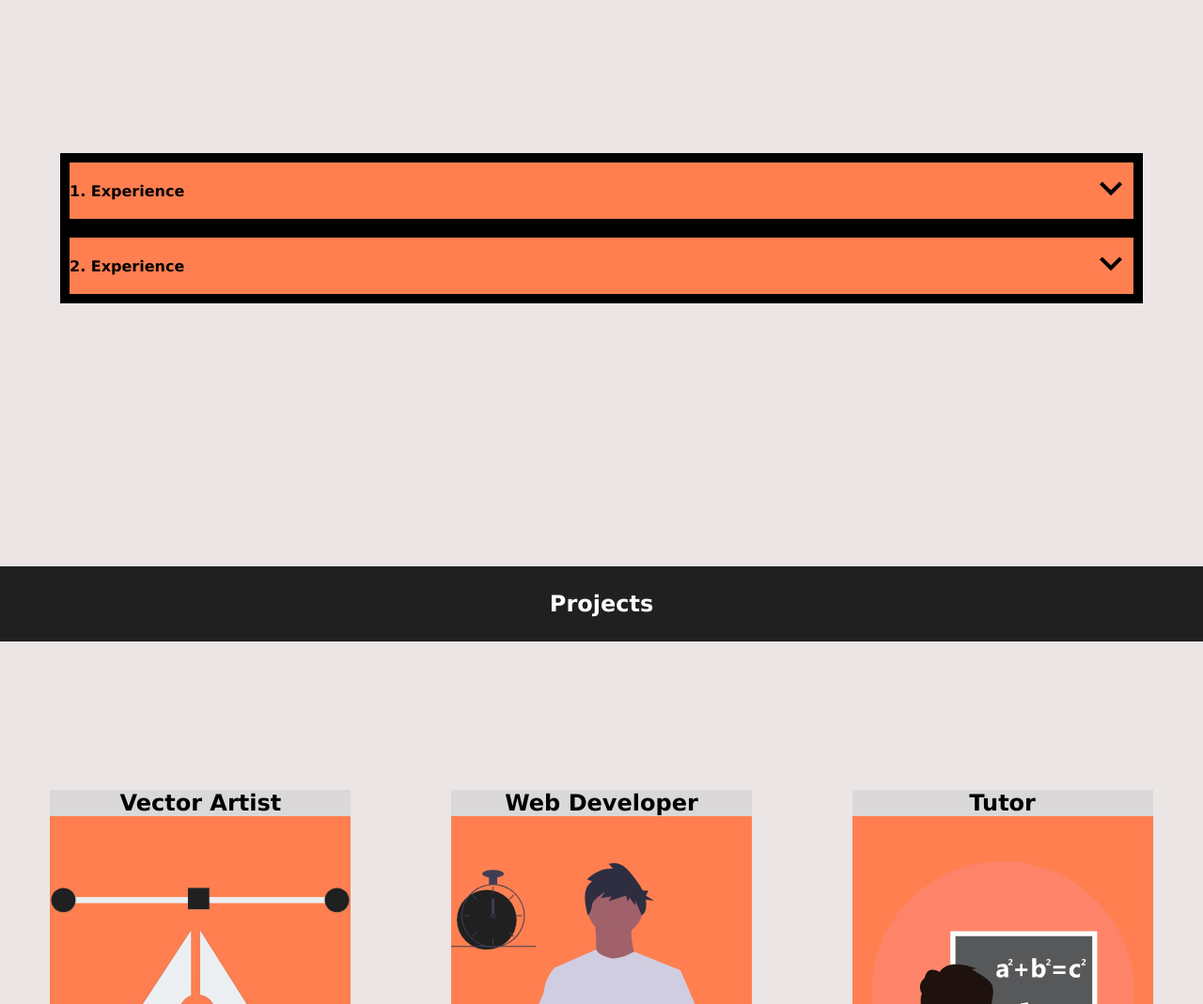
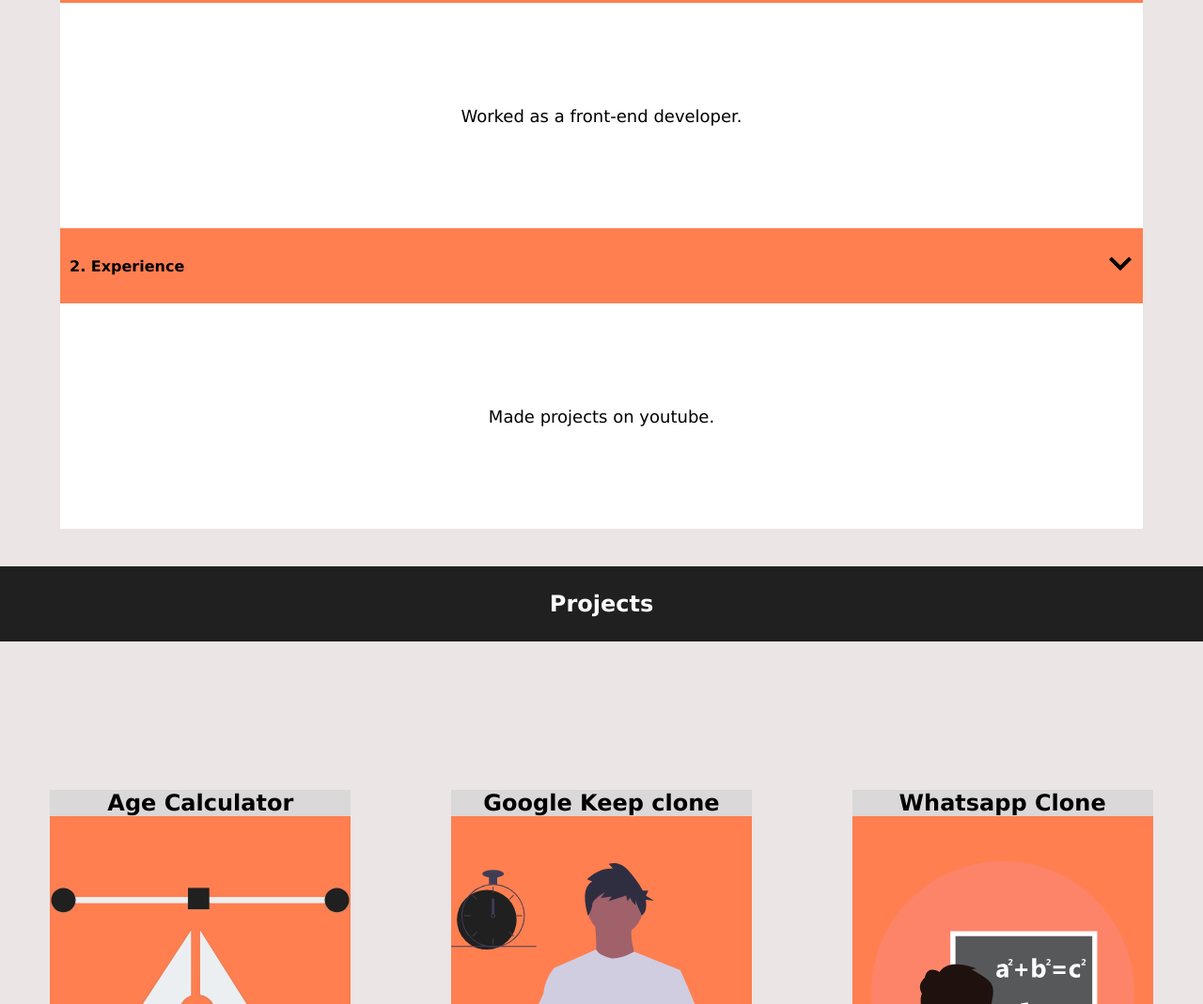
Before and after one commit to im-nikhilsharma/myportfolio, a plain HTML site: page index.html in a window 1280 px wide. Shown: the part 2677-3746 px from the top of the page at 94% size. Drawn offline with Linux system fonts and the light colour scheme.

Commit message:
Add files via upload

```diff
--- a/index.html
+++ b/index.html
@@ -163,7 +163,7 @@
         <div class="col_but"> <img id="svg_arrow" class="svg" src="/images/352466_arrow_down_icon.svg" alt="down-arrow"></div>
         </div>
         <div class="exp_dis" id="exp_id">
-            <p>Hello i have experience in cake making.</p>
+            <p>Worked as a front-end developer.</p>
         </div>
 
         <div onclick="experience1()" class="exp_box">
@@ -171,7 +171,7 @@
             <div class="col_but"> <img id="svg_arrow1" src="/images/352466_arrow_down_icon.svg" alt="down-arrow"></div>
             </div>
             <div class="exp_dis" id="exp_id1">
-                <p>Hello this is second experience</p>
+                <p>Made projects on youtube.</p>
             </div>
     </div>
     <div class="thirdmain" id="projects">
@@ -180,19 +180,19 @@
     <div class="thirdmain2">
         <div class="card_1">
             <div class="heading_1">
-                <h2>Vector Artist</h2>
+                <h2>Age Calculator</h2>
             </div>
             <img class="pen_icon" src="images/undraw_pen_nqf7.svg" alt="vector_pen">
         </div>
         <div class="card_2">
             <div class="heading_2">
-                <h2>Web Developer</h2>
+                <h2>Google Keep clone</h2>
             </div>
             <img class="web_dev_image" src="images/undraw_dev_productivity_umsq.svg" alt="web_image">
         </div>
         <div class="card_3">
             <div class="heading_3">
-                <h2>Tutor</h2>
+                <h2>Whatsapp Clone</h2>
             </div>
             <img class="tutor_image" src="images/tutor_icon.svg" tutor_imge">
         </div>
--- a/mystyle.css
+++ b/mystyle.css
@@ -485,17 +485,26 @@ body{
 .exp_box{
     height: 10vh; width: 90vw;
     background-color: coral;
-    border: 10px solid black;
     color: black;
     display: flex;
     justify-content: space-between;
     align-items: center;
     cursor: pointer;
 }
+.exp_box:hover{
+    background-color: #202020;
+    color: white;
+}
+.exp_text{
+    margin-left: 10px;
+}
 .exp_dis{
     background-color: white;
     height: 30vh; width: 90vw;
-    display: none;
+    display: flex;
+    align-items: center;
+    justify-content: center;
+    font-size: large;
 }
 .frame{
     width: 50vw;
```
